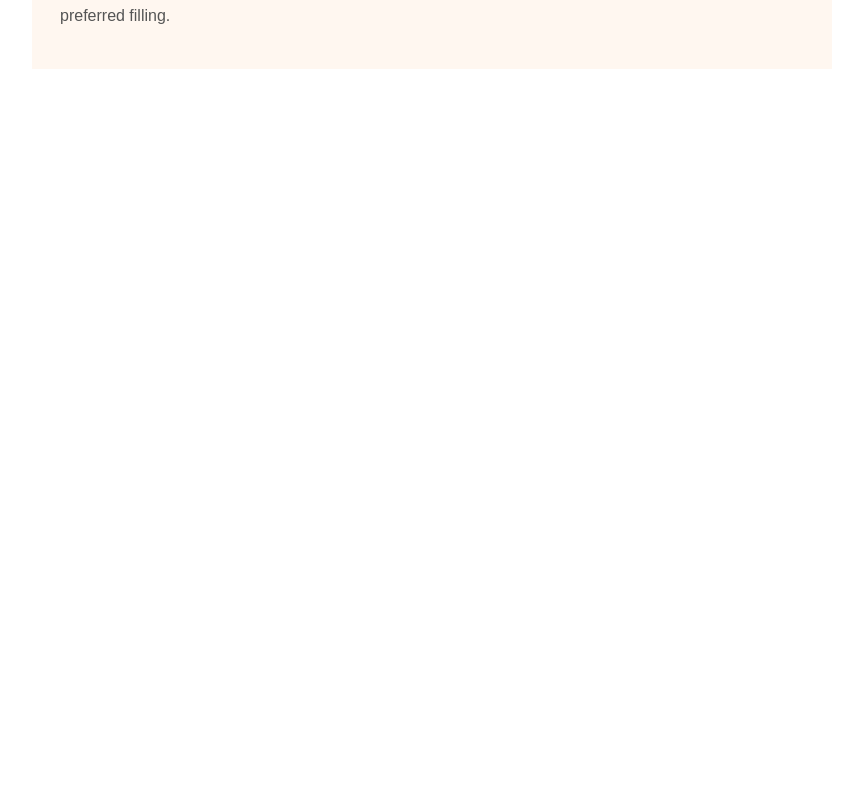
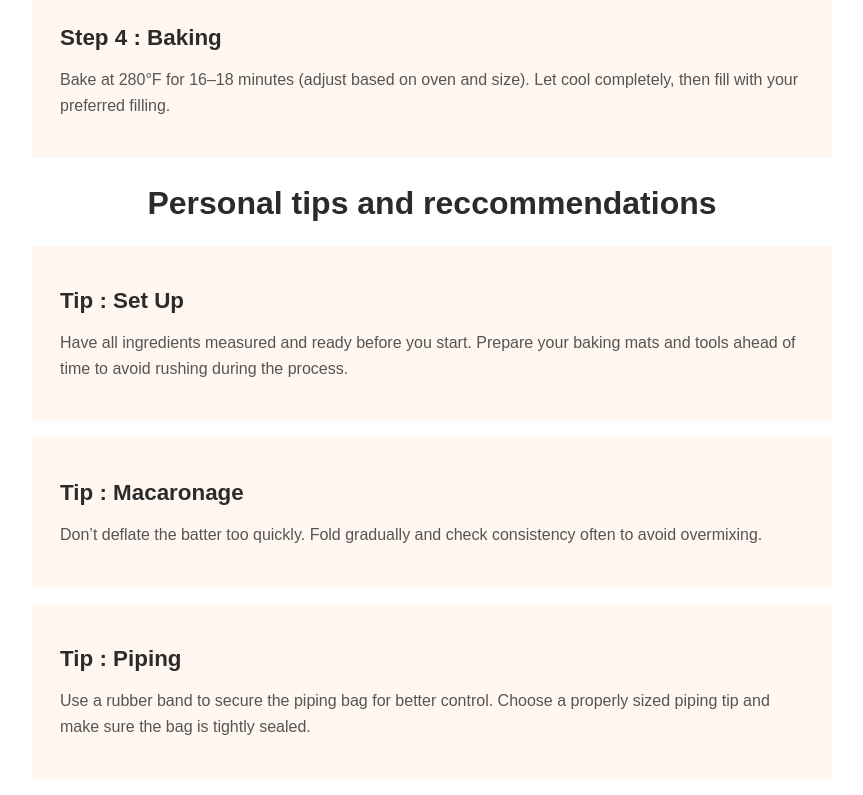
Before and after one commit to Akaiokaa/react-site, a React (Vite) app: page / in a window 1280 px wide. Shown: the part 1435-2230 px from the top of the page, without its empty margins (208-1071 px from the left). Before the commit the page ends 1520 px from the top, so only its background shows below. Built offline with nearby package versions, Linux system fonts and the light colour scheme.

Commit message:
Added Sections

```diff
--- a/src/App.jsx
+++ b/src/App.jsx
@@ -6,11 +6,14 @@ import './App.css'
 import Header from './components/Header'
 import HeroSection from './components/HeroSection'
 import Card from './components/Card'
+import Section from './components/Section'
 function App() {
   return (
     <>
     <Header />
     <HeroSection />
+
+    <Section title="Macaron Shell Recipe Directions">
       <Card
         step="Step 0"
         title="Ingredient Measurements"
@@ -40,6 +43,28 @@ function App() {
         title="Baking"
         description="Bake at 280°F for 16–18 minutes (adjust based on oven and size). Let cool completely, then fill with your preferred filling."
       />
+    </Section>
+    <Section title="Personal tips and reccommendations">
+      <Card
+        step="Tip"
+        title="Set Up"
+        description="Have all ingredients measured and ready before you start. Prepare your baking mats and tools ahead of time to avoid rushing during the process."
+      />
+
+      <Card
+        step="Tip"
+        title="Macaronage"
+        description="Don’t deflate the batter too quickly. Fold gradually and check consistency often to avoid overmixing."
+      />
+
+      <Card
+        step="Tip"
+        title="Piping"
+        description="Use a rubber band to secure the piping bag for better control. Choose a properly sized piping tip and make sure the bag is tightly sealed."
+      />
+
+    </Section>
+
     </>
   )
 }
--- /dev/null
+++ b/src/components/Section.css
@@ -0,0 +1,6 @@
+.section > h2 {
+    text-align: center;
+    font-size: 2rem;
+    margin-bottom: 1.5rem;
+    color: #2b2b2b;
+}
--- /dev/null
+++ b/src/components/Section.jsx
@@ -0,0 +1,14 @@
+import './Section.css'
+
+function Section({title, children}) {
+    return (
+        <section className='section'>
+            <h2>{title}</h2>
+            <div className='section-content'>
+                {children}
+            </div>
+        </section>
+    )
+}
+
+export default Section;
```
Lines whose indentation alone changed are shown as unchanged.
